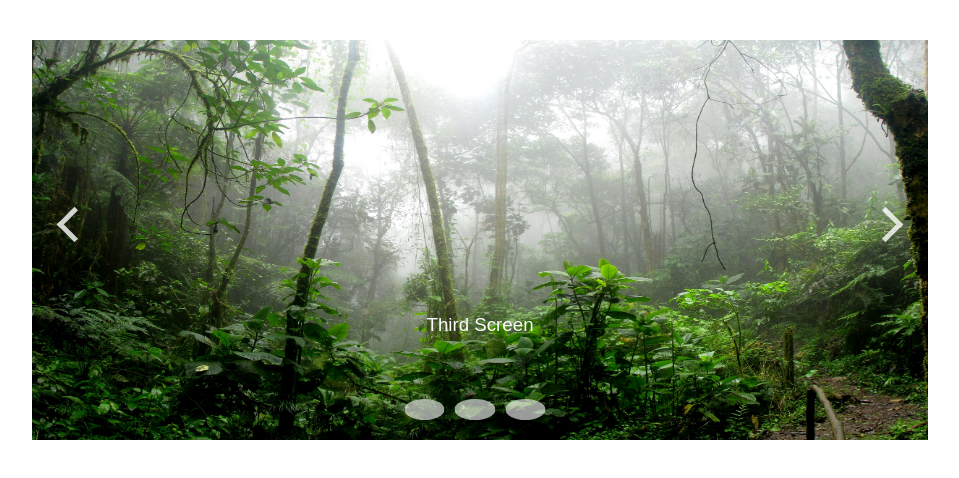
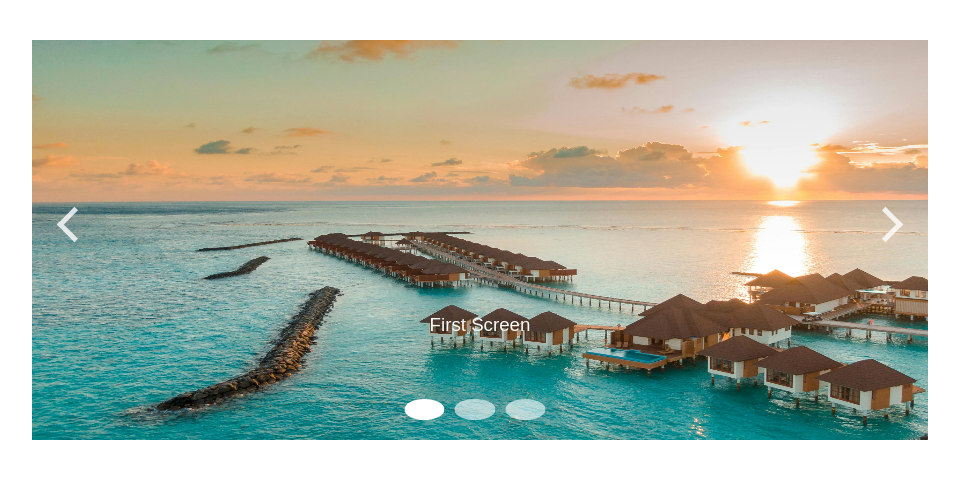
Before and after one commit to Jayanta1483/-plugins, a Vue app in the folder vue-carousel-24/: page / in a window 1280 px wide. Shown: the top 478 px of the page, without its empty margins (160-1119 px from the left). Built offline with nearby package versions, Linux system fonts and the light colour scheme.

Commit message:
vue-carousel: up

```diff
--- a/vue-carousel-24/src/components/Carousel.vue
+++ b/vue-carousel-24/src/components/Carousel.vue
@@ -4,30 +4,61 @@ import Indicator from './Indicator.vue';
 import summer from "../assets/images/summer.jpg";
 import rain from "../assets/images/rain.jpg"
 import jungle from "../assets/images/jungle.jpg"
-import { computed } from 'vue';
+import { computed, ref } from 'vue';
 
 
-
-  const slides = [
+ const slides = [
     {url: summer, text: 'First Screen'},
     {url: rain, text: 'Second Screen'},
     {url: jungle, text: 'Third Screen'},
   ];
 
-  const numberOfSlides = computed(() => {
+  const displayIndex = ref<number>(0);
+
+  function slideNext():void{
+    if((slides.length - 1) >= displayIndex.value){
+       if(displayIndex.value === (slides.length - 1)){
+        displayIndex.value = 0;
+        return;
+       }
+      displayIndex.value++;
+    }
+  }
+
+  function slidePrevious():void{
+    if(0 <= displayIndex.value){
+      if(displayIndex.value === 0){
+        displayIndex.value = (slides.length - 1);
+        return;
+       }
+      displayIndex.value--;
+    }
+  }
+
+  const numberOfSlides = computed((): number[] => {
     return slides.map((item, index) => index)
   })
 </script>
 
 <template>
    <div class="carousel" id="carousel-wrapper">
-            <span class="arrow arrow--left" id="prev"></span>
-            <span class="arrow arrow--right" id="next"></span>
+            <span class="arrow arrow--left" id="prev" @click="slidePrevious"></span>
+            <span class="arrow arrow--right" id="next" @click="slideNext"></span>
             <div class="carousel__inner">
-               <Slide v-for="(slide, index) in slides" :key="index" :url="slide.url" :description="slide.text"/>
+               <Slide v-for="(slide, index) in slides"
+                 :key="index"
+                 :url="slide.url"
+                 :description="slide.text"
+                 :isDisplay="index === displayIndex"
+                 />
             </div>
             <div class="carousel__indicators">
-              <Indicator v-for="index in numberOfSlides" :key="index" :index="index"/>
+              <Indicator v-for="index in numberOfSlides"
+              :isActive="index === displayIndex"
+              :key="index"
+              :index="index"
+              @indicator="(e) => displayIndex=e"
+              />
             </div>
         </div>
 </template>
--- a/vue-carousel-24/src/components/Indicator.vue
+++ b/vue-carousel-24/src/components/Indicator.vue
@@ -1,9 +1,13 @@
 <template>
-<button :data-index="props.index" ></button>
+<button :data-index="props.index" :class="{active : props.isActive}" @click="emit('indicator', index)"></button>
 </template>
 <script setup lang="ts">
-type props = {index: number }
+type props = {index: number, isActive: boolean }
 const props = defineProps<props>();
+const { index } = props;
+const emit = defineEmits<{
+    indicator: [index: number]
+}>();
 </script>
 <style scoped>
  button {
--- a/vue-carousel-24/src/components/Slide.vue
+++ b/vue-carousel-24/src/components/Slide.vue
@@ -1,12 +1,12 @@
 <template>
-    <section class="carousel__item">
+    <section class="carousel__item" v-show="isDisplay">
         <img :src="props.url" class="carousel__img"  />
         <h3>{{ props.description }}</h3>
     </section>
 </template>
 <script setup lang="ts">
 import { computed } from 'vue';
-type props = {url: string, description: string}
+type props = {url: string, description: string, isDisplay:boolean}
 const props = defineProps<props>();
 
 const description = computed(() => {
```
